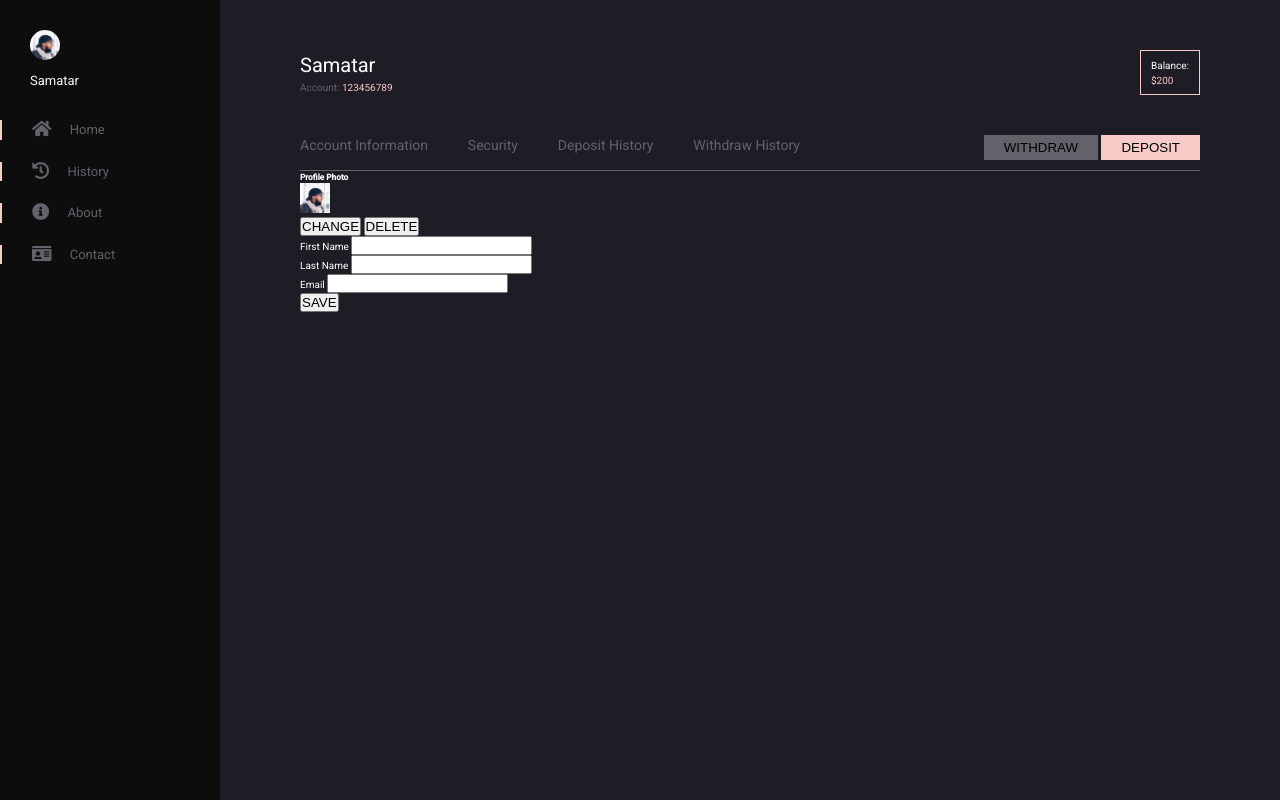
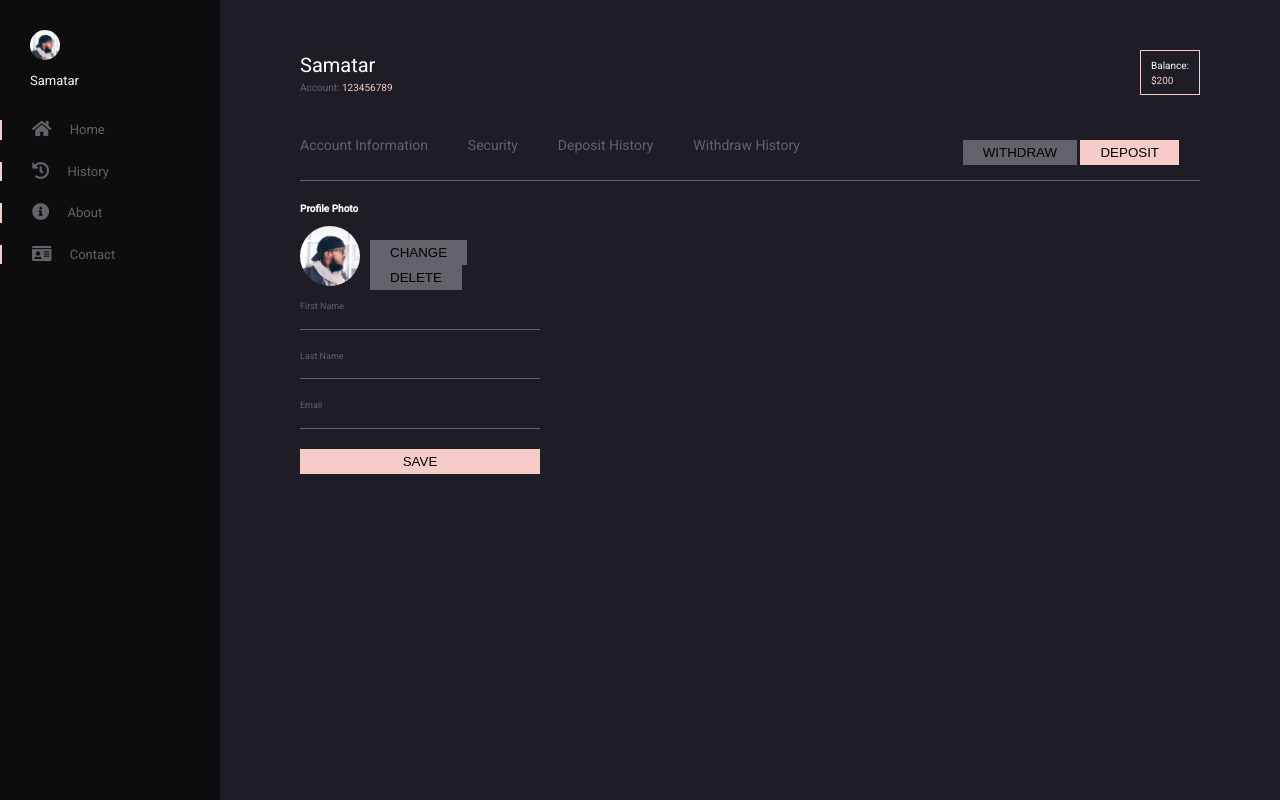
Before and after one commit to SamatarCodes/Clone-Websites-Components, a website: page Dashboard/index.html in a window 1280 px wide. Drawn offline with Linux system fonts and the light colour scheme.

Commit message:
styled input section

```diff
--- a/Dashboard/sass/styles.sass
+++ b/Dashboard/sass/styles.sass
@@ -23,8 +23,8 @@ body
 img
     height: auto
     width: auto
-    max-width: 3rem
-    max-height: 3rem
+    max-width: 6rem
+    max-height: 6rem
 
 ul
     list-style: none
@@ -32,6 +32,11 @@ ul
 a
     color: inherit
     text-decoration: none
+
+.buttons
+    border: none
+    padding: .5rem 1.5em
+    cursor: pointer
 
 // left-section
 .hamburger
@@ -59,6 +64,8 @@ a
 
         .profile-image
             border-radius: 50%
+            width: 3rem
+            height: 3rem
 
         .profile_title
             color: #f7f6fa
@@ -134,14 +141,56 @@ a
 
             .buttons
 
-                .withdraw--btn,
-                .deposit--btn
-                    border: none
-                    padding: .5rem 1.5em
-                    cursor: pointer
-
                 .withdraw--btn
                     background-color: #64616B
 
                 .deposit--btn
                     background-color: #f7cbc7
+
+.edit-account
+
+    max-width: 24rem
+    margin-top: 2rem
+
+    .image-section
+        display: flex
+        align-items: flex-end
+
+        .edit--title
+            font-size: 1rem
+        .edit--profile
+            border-radius: 50%
+            margin-top: 1rem
+
+        .edit--btn
+            background-color: #64616B
+            margin-left: 1rem
+
+    .edit-image-container
+
+.form
+    margin-top: 1rem
+
+    .firstname__input,
+    .lastname__input,
+    .email__input
+        display: flex
+        flex-direction: column
+        border-bottom: .1rem solid #64616B
+        margin-bottom: 2rem
+
+        label
+            color: #64616B
+            font-size: .9rem
+        input
+            background-color: transparent
+            border: none
+            color: #fff
+            outline: none
+
+            &:active
+                outline: 1px solid red
+
+    .save
+        width: 100%
+        background-color: #f7cbc7
```
Also changed, not shown: Dashboard/css/styles.css.
